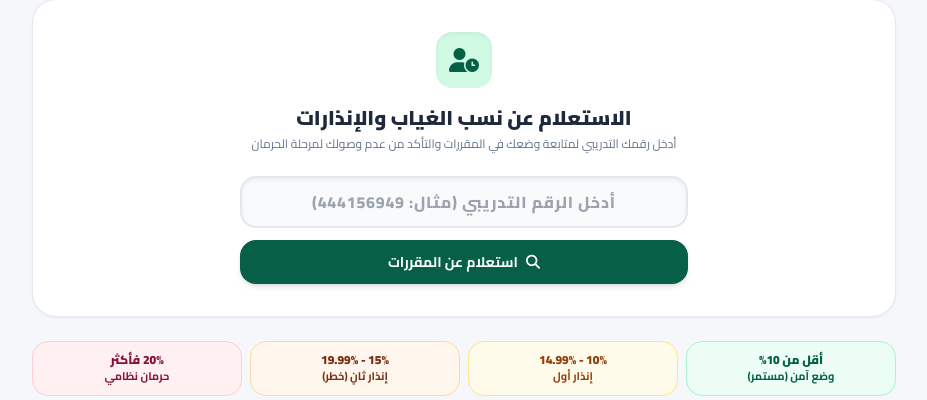
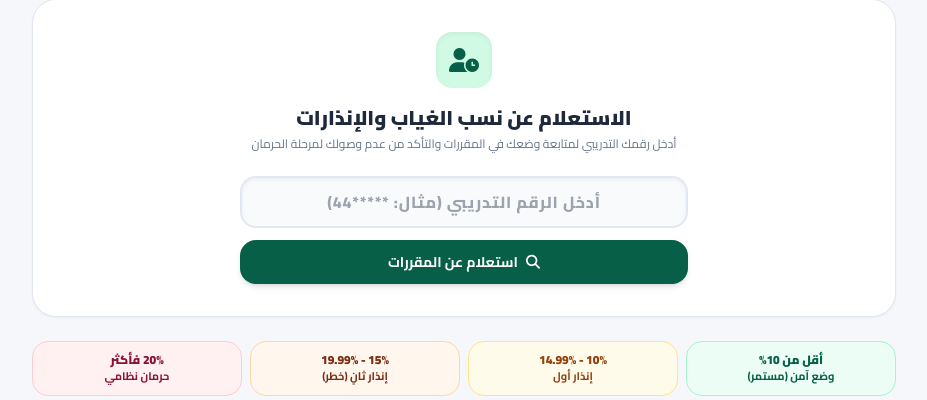
Before and after one commit to tvtcaflaj2030/schedule, a Flask app: page /attendance in a window 1280 px wide. Shown: the part 98-498 px from the top of the page, without its empty margins (176-1103 px from the left). Run offline with Flask 3, Linux system fonts and the light colour scheme; some libraries are stand-ins or nearby versions.

Commit message:
Update attendance.html

```diff
--- a/templates/attendance.html
+++ b/templates/attendance.html
@@ -47,7 +47,7 @@
 
             <form id="absence-form" class="max-w-md mx-auto space-y-3 pt-2">
                 <div class="relative">
-                    <input type="text" id="trainee-id-input" maxlength="9" placeholder="أدخل الرقم التدريبي (مثال: 444156949)" required
+                    <input type="text" id="trainee-id-input" maxlength="9" placeholder="أدخل الرقم التدريبي (مثال: *****44)" required
                         class="w-full bg-slate-50 border-2 border-slate-200 hover:border-emerald-600 focus:border-emerald-700 rounded-2xl px-5 py-3 text-center text-base font-extrabold text-slate-800 tracking-wider focus:outline-none transition-all shadow-inner">
                 </div>
                 <button type="submit" id="btn-submit" class="w-full py-3 bg-emerald-800 hover:bg-emerald-900 text-white font-bold rounded-2xl text-xs sm:text-sm shadow-md transition-all flex items-center justify-center gap-2">
```
